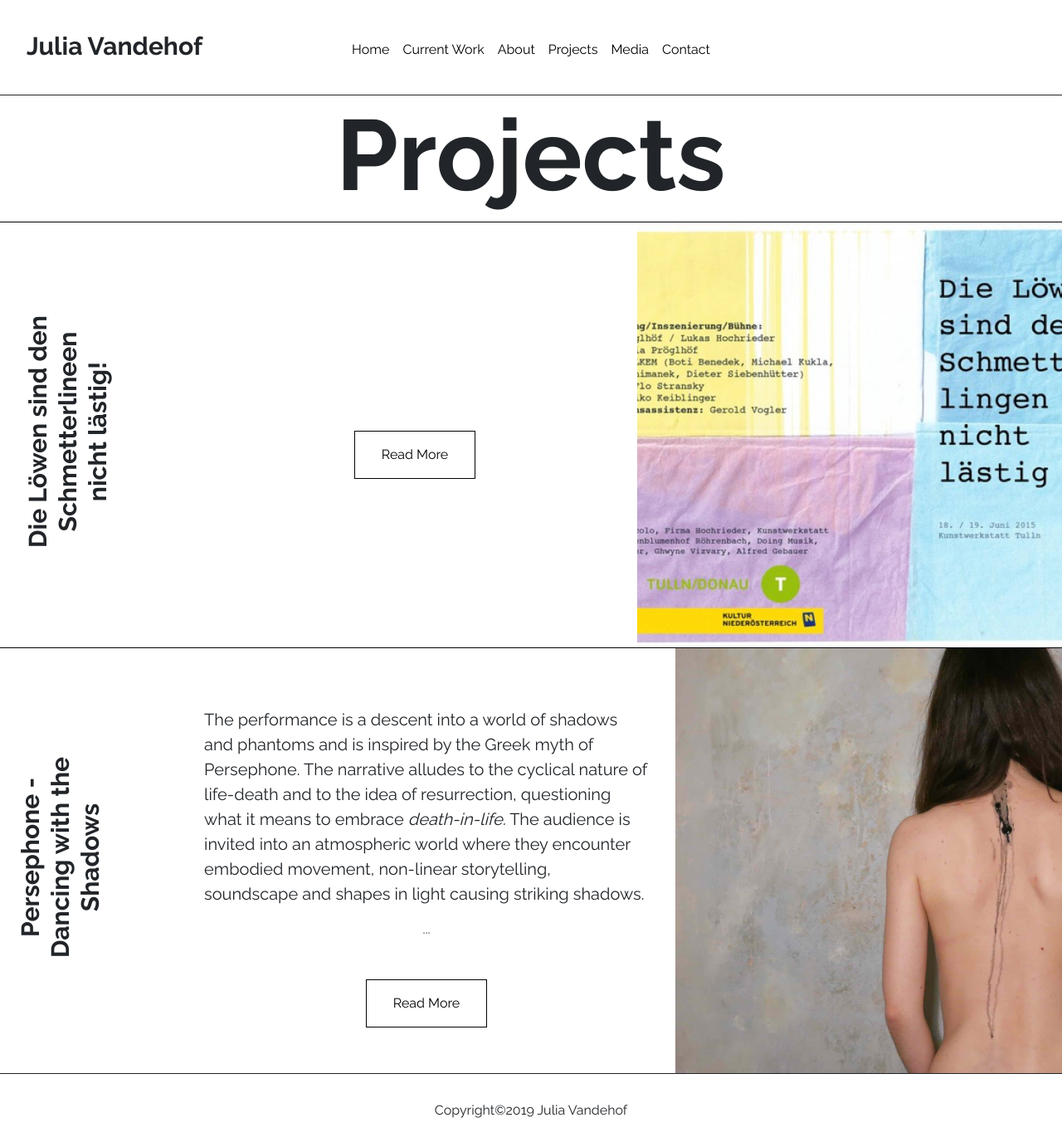
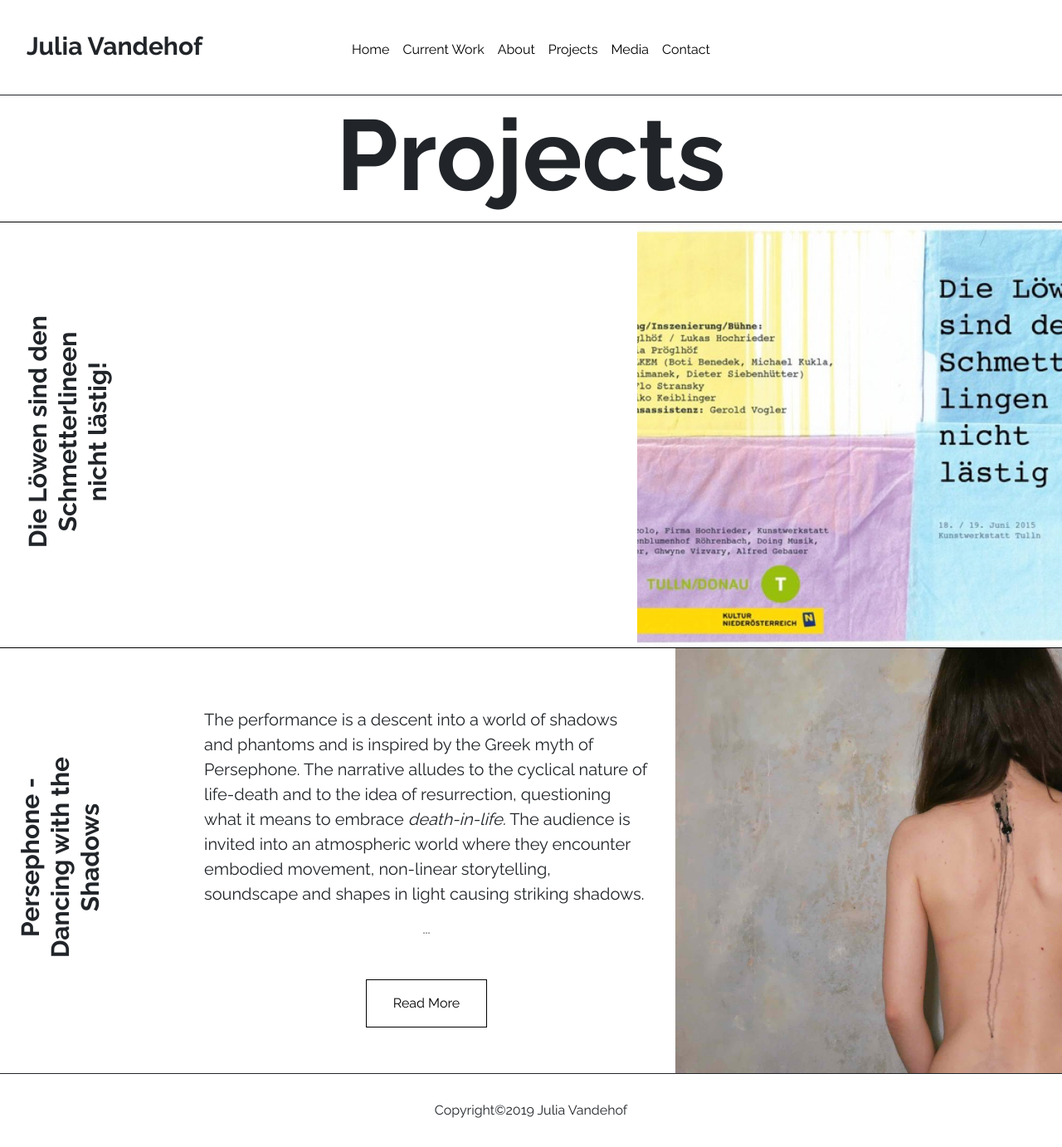
Before and after one commit to matteocarpi/julia, a Jekyll site: the page built from projects.md, in a window 1280 px wide. Shown: the whole page at 83% size. Built offline with Jekyll 4.4.1, drawn with Linux system fonts in a browser that asks for light colours.

Commit message:
read button only with description

```diff
--- a/_layouts/projects.html
+++ b/_layouts/projects.html
@@ -13,7 +13,7 @@ layout: default
       </div>
       <div  class="current-description">
         <p>{{ post.description | markdownify | truncate: 450 }}</p>
-        {% if post.description %}
+        {% if post.description != '' %}
           <a class="button" href="{{ post.url }}">Read More</a>
         {% endif %}
       </div>
```
